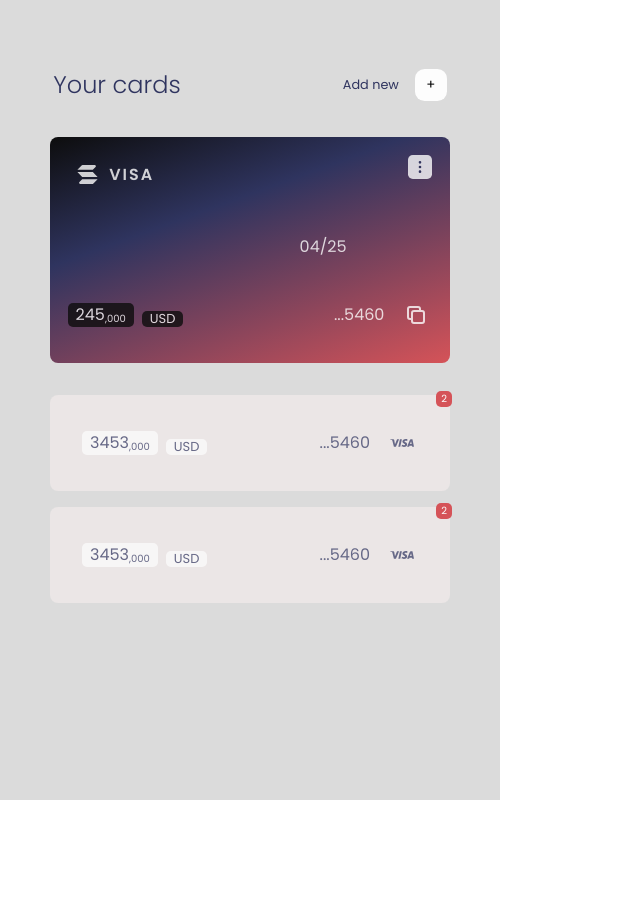
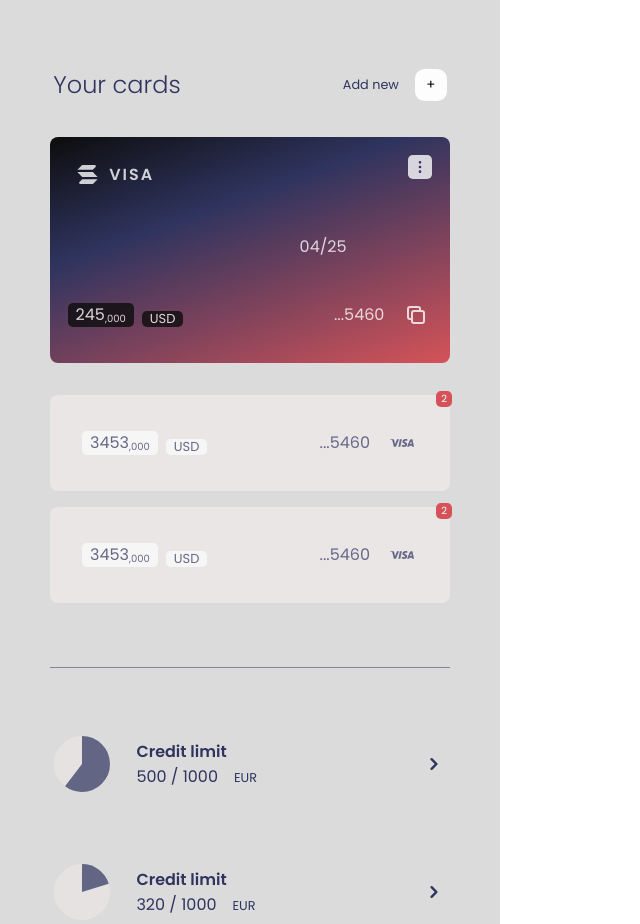
Before and after one commit to billionsjoel/quickTrans, a React (Create React App) app: page / in a window 1280 px wide. Shown: the whole page, without its empty margins (0-640 px from the left). Before the commit the page ends 800 px from the top, so only its background shows below. Built offline with nearby package versions, Linux system fonts and the light colour scheme.

Commit message:
Add credit panel

```diff
--- a/src/components/Visa.js
+++ b/src/components/Visa.js
@@ -18,7 +18,7 @@ const Visa = () => (
     <VisaCard />
     <VisaPill />
     <VisaPill />
-
+    <CreditPanel />
   </div>
 );
 
```
